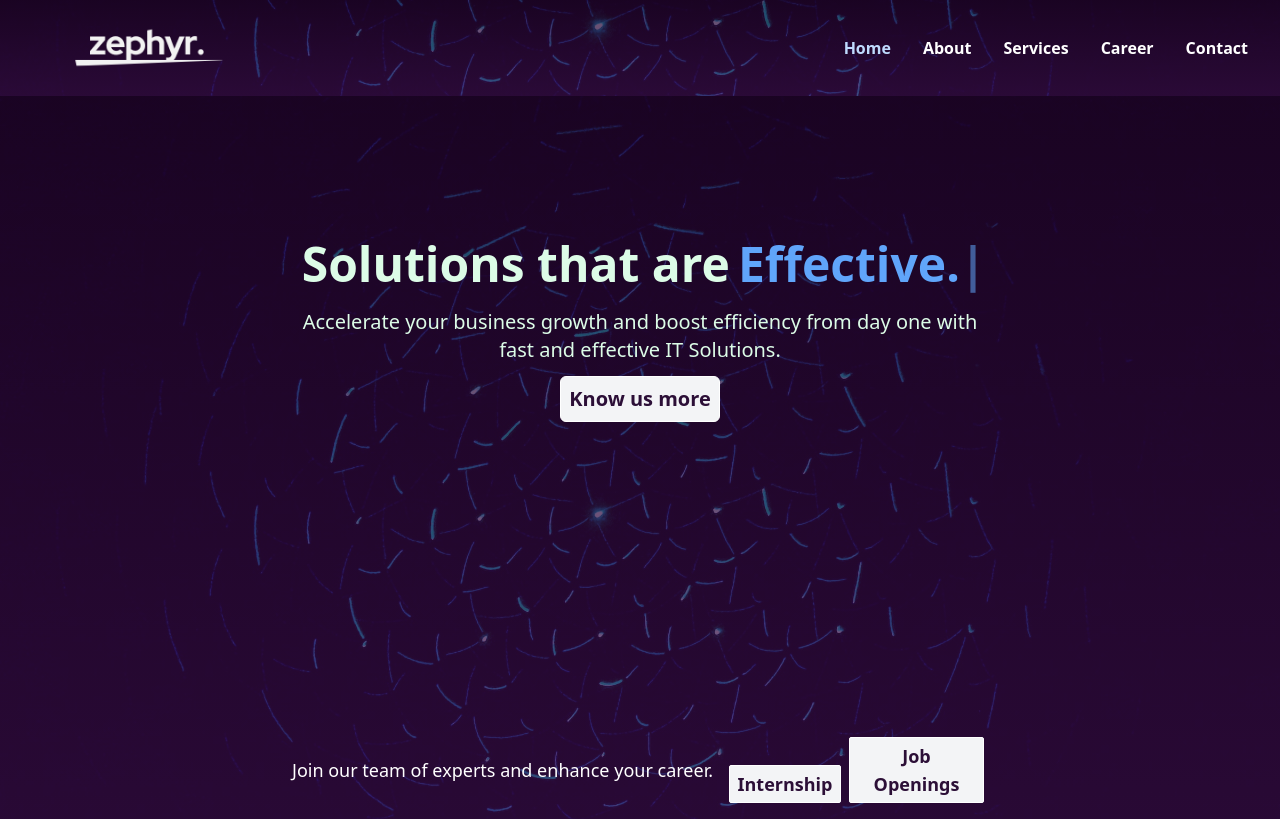
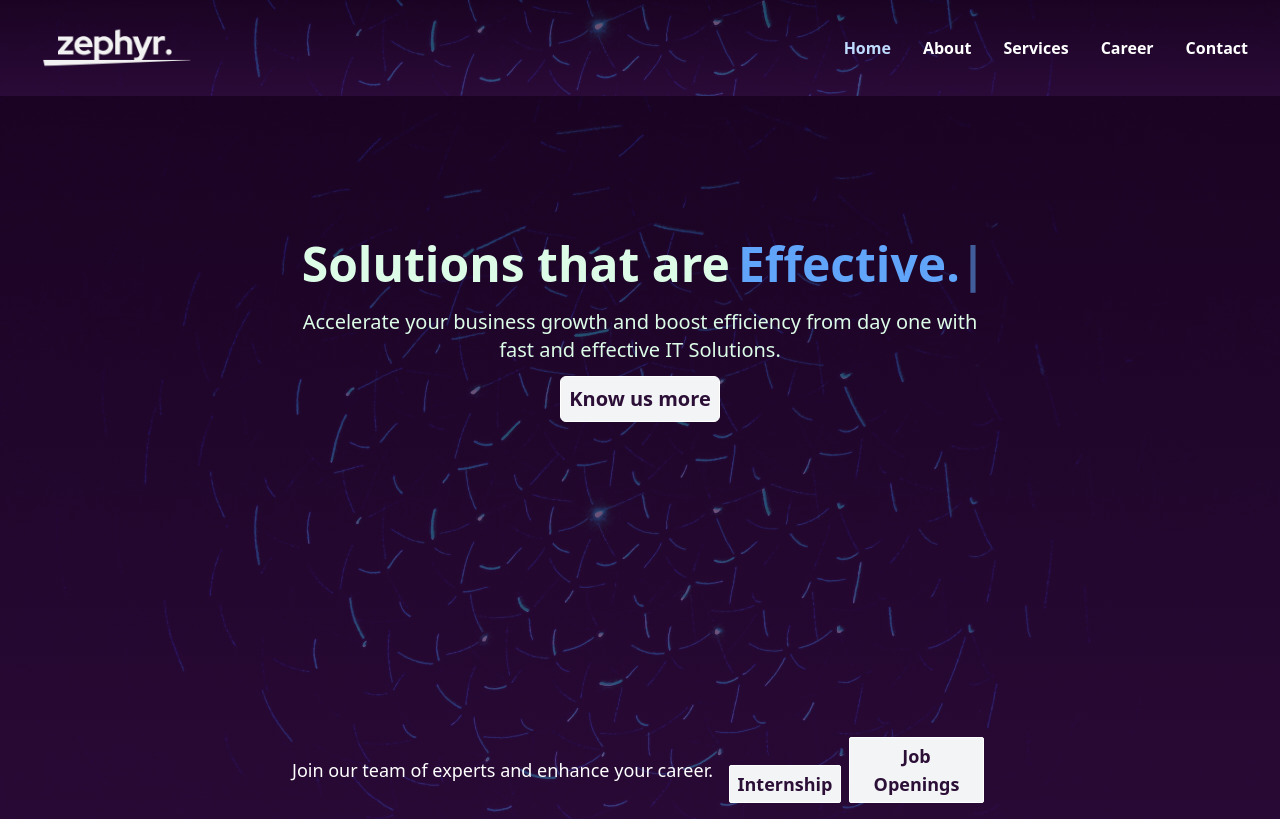
Before and after one commit to jdx-code/zs-react, a React (Create React App) app: page / in a window 1280 px wide. Shown: the top 820 px of the page. Built offline with nearby package versions, Linux system fonts and the light colour scheme.

Commit message:
Logo position fixed for reponsive layout

```diff
--- a/src/components/Navbar.jsx
+++ b/src/components/Navbar.jsx
@@ -18,7 +18,7 @@ const Navbar = () =>{
             <div id="navbar" className="flex justify-between items-center h-24 w-full mx-auto px-4 text-white">
                 <h1 className="w-full text-green-600 text-2xl font-bold uppercase m-4">
                     <NavLink to="/">
-                        <img className="w-[180px] my-4 sm:w-[200px] md:w-[230px] items-start" src={Logo} alt="/" />
+                        <img className="w-[180px] my-4 sm:w-[200px] md:w-[230px] items-start -mx-8" src={Logo} alt="/" />
                     </NavLink>
                 </h1>
                 <ul className="hidden md:flex font-bold">
```
